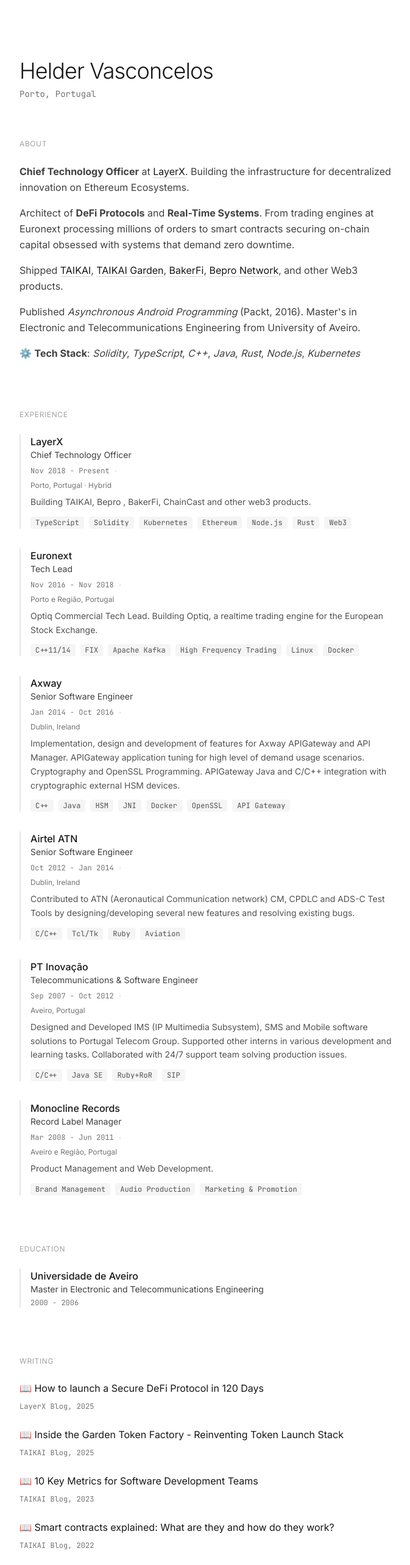
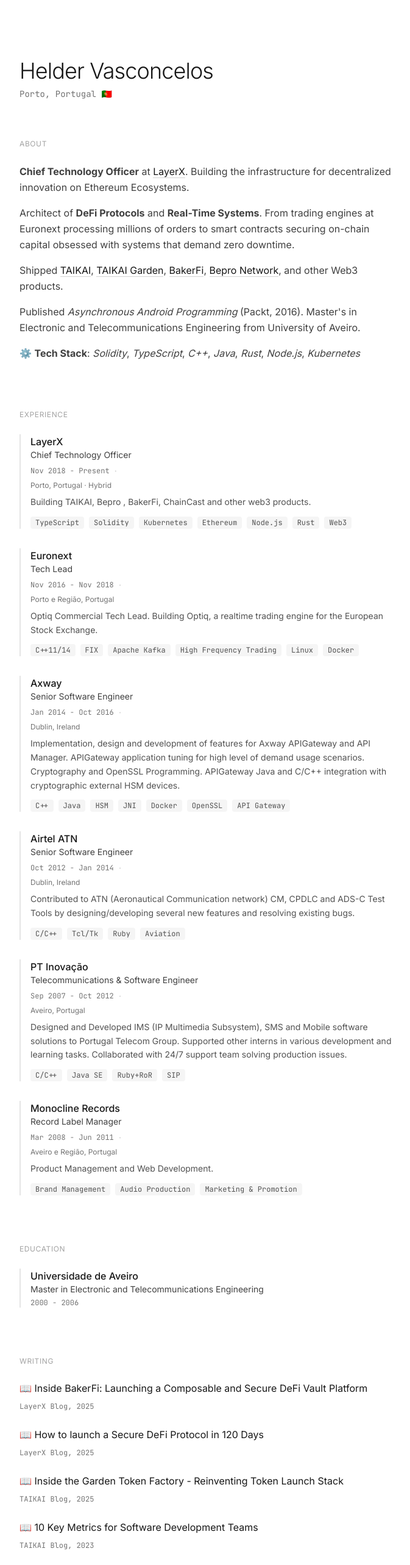
Before and after one commit to hvasconcelos/h3vasc, a Next.js app: page / in a window 1280 px wide. Shown: the top 2566 px of the page at 61% size, without its empty margins (296-969 px from the left). Built offline with nearby package versions, Linux system fonts and the light colour scheme.

Commit message:
Launching a composable and secure Defi Vault

```diff
--- a/app/page.tsx
+++ b/app/page.tsx
@@ -68,7 +68,7 @@
         <h1 className="text-4xl font-light tracking-tight text-gray-900 mb-2">
           Helder Vasconcelos
         </h1>
-        <p className="text-sm text-gray-500 font-mono">Porto, Portugal</p>
+        <p className="text-sm text-gray-500 font-mono">Porto, Portugal 🇵🇹</p>
       </header>
 
       {/* Bio Section */}
--- a/data/writing.ts
+++ b/data/writing.ts
@@ -5,6 +5,11 @@
 }
 
 export const blogPosts: BlogPost[] = [
+  {
+    "title": "Inside BakerFi: Launching a Composable and Secure DeFi Vault Platform",
+    "date": "LayerX Blog, 2025",
+    "url": "https://blog.layerx.xyz/bakerfi-case-study"
+  },
   {
     title: 'How to launch a Secure DeFi Protocol in 120 Days',
     date: 'LayerX Blog, 2025',
```
